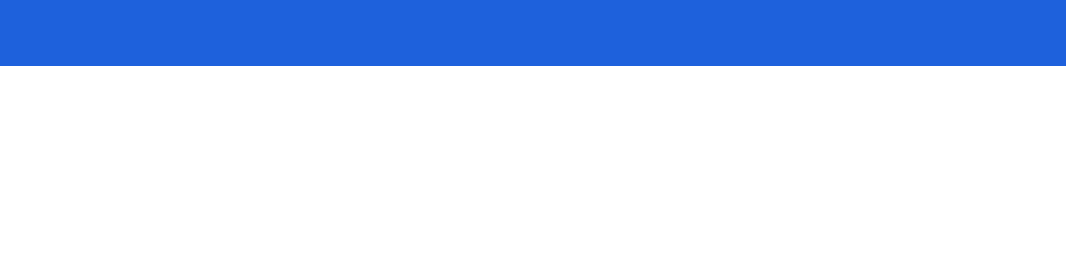
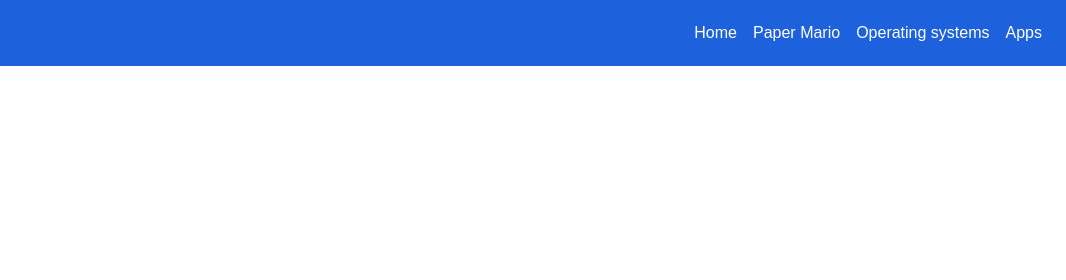
Before and after one commit to whistler12/papermario137.github.io, a plain HTML site: page apps.html in a window 1280 px wide. Shown: the top 280 px of the page, 214-1280 px from the left. Drawn offline with nearby package versions, Linux system fonts and the light colour scheme.

Commit message:
Update apps.html

```diff
--- a/apps.html
+++ b/apps.html
@@ -14,9 +14,11 @@
 	<a class="navbar-brand" href="index.html"><img src="img/papermario137logo.png" height="40"></a>
 	<button class="navbar-toggler" type="button" data-toggle="collapse" data-target="#nav" aria-controls="nav">
 		<span class="navbar-toggler-icon"></span>
+    </button>
 	<div class="collapse navbar-collapse" id="nav">
 		<ul class="navbar-nav ml-auto justify-content-end">
 			<li class="nav-item"><a class="nav-link" href="index.html">Home</a></li>
+			<li class="nav-item"><a class="nav-link" href="http://papermario.nintendo.com">Paper Mario</a></li>
 			<li class="nav-item"><a class="nav-link" href="oses.html">Operating systems</a></li>
 			<li class="nav-item"><a class="nav-link" href="apps.html">Apps</a></li>
 		</ul>
```
